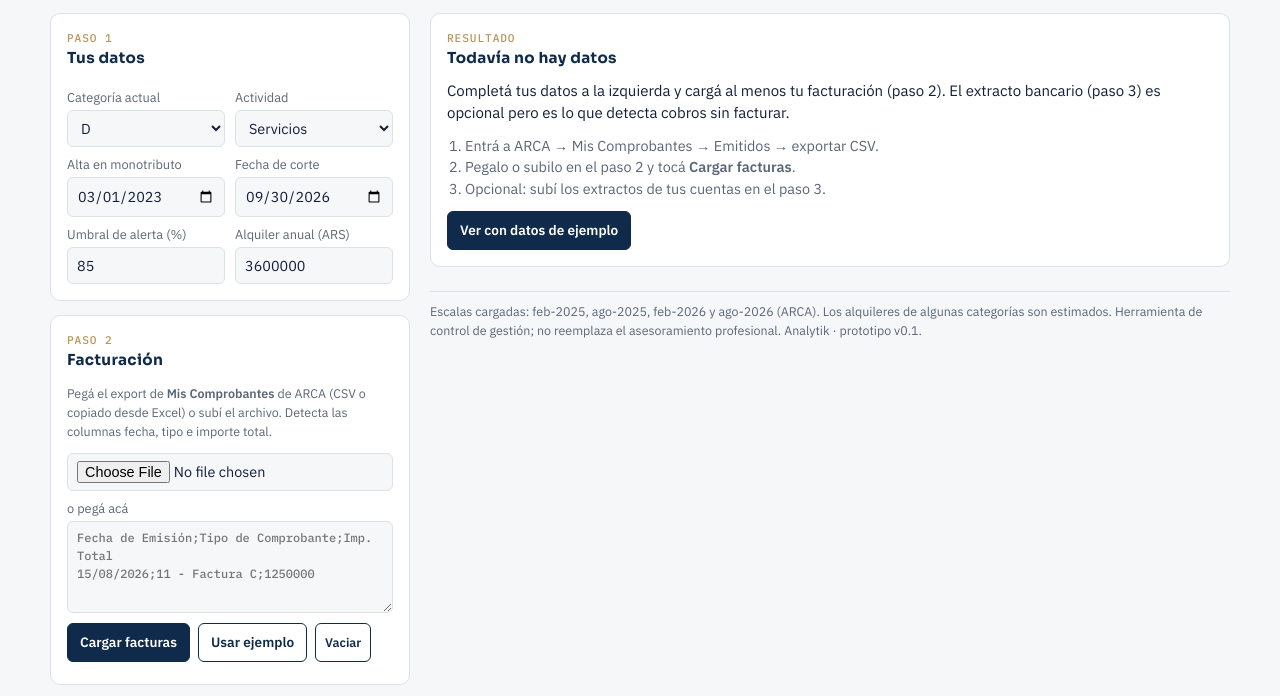
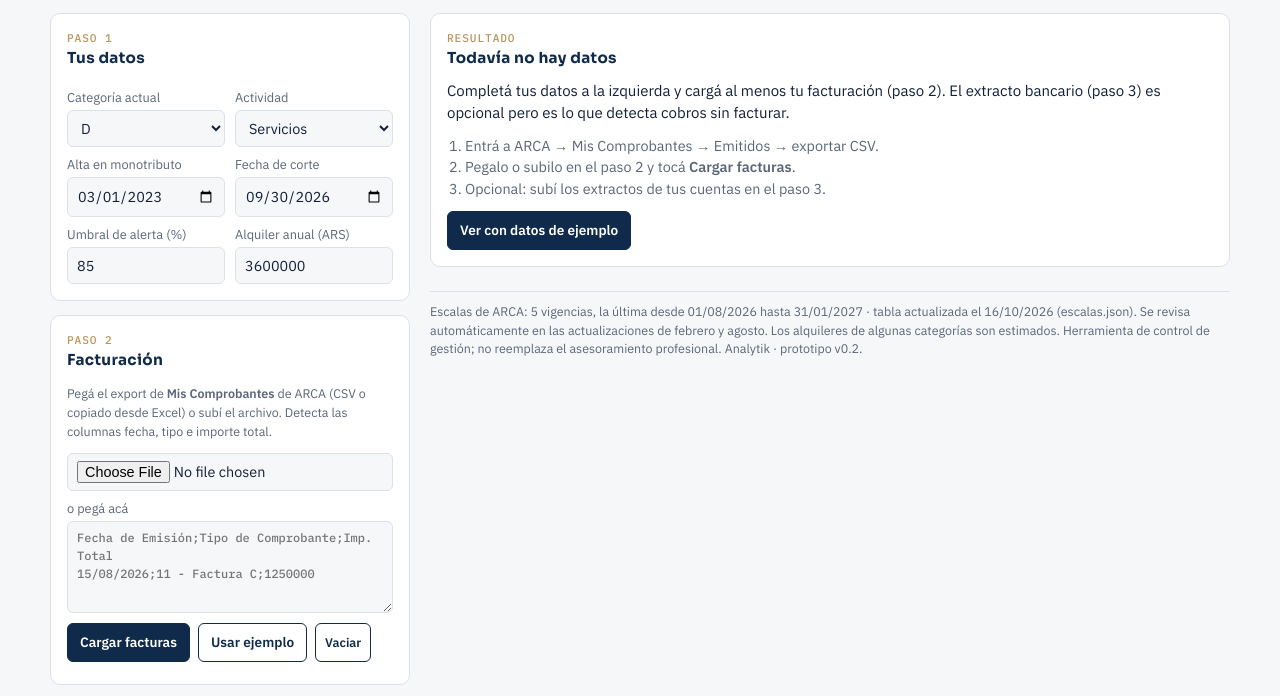
Before and after one commit to analytikcoorp/Control-Monotributo-, a plain HTML site: page index.html in a window 1280 px wide. Shown: the part 104-800 px from the top of the page. Drawn offline with Linux system fonts and the light colour scheme.

Commit message:
Escalas externas en escalas.json con carga en tiempo de ejecución
Co-Authored-By: Claude Fable 5.1 <noreply@anthropic.com>
Claude-Session: https://claude.ai/code/session_017Y5q7u1EQMNJk3ShUs8cDA

```diff
--- /dev/null
+++ b/escalas.json
@@ -0,0 +1,287 @@
+{
+ "actualizado": "2026-10-16",
+ "fuente": "ARCA - Régimen Simplificado (valores publicados en arca.gob.ar). Alquileres de algunas categorías estimados por índice.",
+ "nota": "Una entrada por vigencia. d = desde, h = hasta, ing = ingresos brutos anuales tope por categoría A..K, alq = alquileres devengados tope, cs = cuota mensual servicios, cb = cuota mensual venta de bienes.",
+ "vigencias": [
+  {
+   "d": "2024-08-01",
+   "h": "2025-01-31",
+   "ing": [
+    6450000,
+    9450000,
+    13250000,
+    16450000,
+    19350000,
+    24250000,
+    29000000,
+    44000000,
+    49250000,
+    56400000,
+    68000000
+   ],
+   "alq": [
+    1500000,
+    1500000,
+    2050000,
+    2050000,
+    2600000,
+    2600000,
+    2600000,
+    3850000,
+    3850000,
+    3850000,
+    3850000
+   ],
+   "cs": [
+    26600,
+    30280,
+    35458,
+    45443,
+    64348,
+    80983,
+    123696,
+    280734,
+    517608,
+    620264,
+    867084
+   ],
+   "cb": [
+    26600,
+    30280,
+    34658,
+    44343,
+    58148,
+    69783,
+    85296,
+    170734,
+    255108,
+    311916,
+    377084
+   ]
+  },
+  {
+   "d": "2025-02-01",
+   "h": "2025-07-31",
+   "ing": [
+    7813063.45,
+    11447046.44,
+    16050091.57,
+    19926340.1,
+    23439190.34,
+    29374695.9,
+    35128502.31,
+    53298417.3,
+    59657887.55,
+    68318880.36,
+    82370281.28
+   ],
+   "alq": [
+    1817072,
+    1817072,
+    2483315,
+    2483315,
+    3149558,
+    3149558,
+    3149558,
+    4663617,
+    4663617,
+    4663617,
+    4663617
+   ],
+   "cs": [
+    32221.31,
+    36679,
+    42951.25,
+    55047.23,
+    77946.23,
+    98097.03,
+    149838.7,
+    340061.67,
+    626931.02,
+    751358.43,
+    1050323.24
+   ],
+   "cb": [
+    32221.31,
+    36679,
+    41982.22,
+    53714.87,
+    70436.23,
+    84530.74,
+    103321.64,
+    206815.16,
+    309020.2,
+    377851.45,
+    456773.07
+   ]
+  },
+  {
+   "d": "2025-08-01",
+   "h": "2026-01-31",
+   "ing": [
+    8992597.87,
+    13175201.52,
+    18473166.15,
+    22934610.05,
+    26977793.6,
+    33809379.57,
+    40431835.35,
+    61344853.64,
+    68664410.05,
+    78632948.76,
+    94805682.9
+   ],
+   "alq": [
+    2091361,
+    2091361,
+    2859263,
+    2859263,
+    3626293,
+    3626293,
+    3626293,
+    6274117,
+    6274117,
+    6274117,
+    6274117
+   ],
+   "cs": [
+    37085.74,
+    42216.41,
+    49435.58,
+    63357.8,
+    89714.31,
+    112906.59,
+    172457.38,
+    391400.62,
+    721650.46,
+    874069.29,
+    1208890.6
+   ],
+   "cb": [
+    37085.74,
+    42216.41,
+    48320.22,
+    61824.18,
+    81070.26,
+    97291.54,
+    118920.05,
+    238038.48,
+    355672.64,
+    434895.92,
+    525732.01
+   ]
+  },
+  {
+   "d": "2026-02-01",
+   "h": "2026-07-31",
+   "ing": [
+    10277988.13,
+    15058447.71,
+    21113696.52,
+    26212853.42,
+    30833964,
+    38642048,
+    46211109,
+    70113407,
+    78479212,
+    89872640,
+    108357084.05
+   ],
+   "alq": [
+    2390230,
+    2390230,
+    3267932,
+    3267932,
+    4144694,
+    4144694,
+    4144694,
+    7170689,
+    7170689,
+    7170689,
+    7170689
+   ],
+   "cs": [
+    42386.7,
+    48250.78,
+    56501.85,
+    72414.1,
+    102537.97,
+    129045.32,
+    197108.23,
+    447346.93,
+    824802.26,
+    999007.65,
+    1381687.9
+   ],
+   "cb": [
+    42386.7,
+    48250.78,
+    55227.06,
+    70661.26,
+    92658.35,
+    111198.27,
+    135918.34,
+    272063.4,
+    406512.05,
+    497059.41,
+    600879.51
+   ]
+  },
+  {
+   "d": "2026-08-01",
+   "h": "2027-01-31",
+   "ing": [
+    12009410.45,
+    17595182.74,
+    24670494.31,
+    30628651.43,
+    36028231.33,
+    45151659.41,
+    53995798.87,
+    81924660.37,
+    91699761.9,
+    105012519.2,
+    126610838.75
+   ],
+   "alq": [
+    2792886.15,
+    2792886.15,
+    3816944.41,
+    3816944.41,
+    4841002.66,
+    4841002.66,
+    4841002.66,
+    8375365,
+    8375365,
+    8375365,
+    8375365
+   ],
+   "cs": [
+    49527.18,
+    56379.08,
+    66020.12,
+    84612.93,
+    119811.45,
+    150784.21,
+    230312.94,
+    522706.68,
+    963747.86,
+    1167299.76,
+    1614446.04
+   ],
+   "cb": [
+    49527.18,
+    56379.08,
+    64530.58,
+    82564.81,
+    108267.51,
+    129930.65,
+    158815.05,
+    317895.01,
+    474992.78,
+    580793.69,
+    702103.24
+   ]
+  }
+ ]
+}
--- a/index.html
+++ b/index.html
@@ -1,3 +1,4 @@
+<meta charset="utf-8">
 <title>Control Monotributo</title>
 <meta name="claude:viewport-fit-sides" content="cover">
 <link rel="stylesheet" href="https://fonts.googleapis.com/css2?family=Sora:wght@500;600;700&family=IBM+Plex+Sans:wght@400;500;600&family=IBM+Plex+Mono:wght@500&display=swap">
@@ -163,7 +164,7 @@ td.n,th.n{text-align:right}
   </div>
 
   </div>
-  <p class="foot">Escalas cargadas: feb-2025, ago-2025, feb-2026 y ago-2026 (ARCA). Los alquileres de algunas categorías son estimados. Herramienta de control de gestión; no reemplaza el asesoramiento profesional. Analytik · prototipo v0.1.</p>
+  <p class="foot"><span id="escInfo"></span> Los alquileres de algunas categorías son estimados. Herramienta de control de gestión; no reemplaza el asesoramiento profesional. Analytik · prototipo v0.2.</p>
 </main>
 </div>
 </div>
@@ -171,7 +172,7 @@ td.n,th.n{text-align:right}
 <script>
 // ---------- Escalas con vigencia ----------
 const CATS="ABCDEFGHIJK".split("");
-const ESC=[
+let ESC=[
  {d:"2024-08-01",h:"2025-01-31",ing:[6450000,9450000,13250000,16450000,19350000,24250000,29000000,44000000,49250000,56400000,68000000],alq:[1500000,1500000,2050000,2050000,2600000,2600000,2600000,3850000,3850000,3850000,3850000],cs:[26600,30280,35458,45443,64348,80983,123696,280734,517608,620264,867084],cb:[26600,30280,34658,44343,58148,69783,85296,170734,255108,311916,377084]},
  {d:"2025-02-01",h:"2025-07-31",ing:[7813063.45,11447046.44,16050091.57,19926340.10,23439190.34,29374695.90,35128502.31,53298417.30,59657887.55,68318880.36,82370281.28],alq:[1817072,1817072,2483315,2483315,3149558,3149558,3149558,4663617,4663617,4663617,4663617],cs:[32221.31,36679,42951.25,55047.23,77946.23,98097.03,149838.70,340061.67,626931.02,751358.43,1050323.24],cb:[32221.31,36679,41982.22,53714.87,70436.23,84530.74,103321.64,206815.16,309020.20,377851.45,456773.07]},
  {d:"2025-08-01",h:"2026-01-31",ing:[8992597.87,13175201.52,18473166.15,22934610.05,26977793.60,33809379.57,40431835.35,61344853.64,68664410.05,78632948.76,94805682.90],alq:[2091361,2091361,2859263,2859263,3626293,3626293,3626293,6274117,6274117,6274117,6274117],cs:[37085.74,42216.41,49435.58,63357.80,89714.31,112906.59,172457.38,391400.62,721650.46,874069.29,1208890.60],cb:[37085.74,42216.41,48320.22,61824.18,81070.26,97291.54,118920.05,238038.48,355672.64,434895.92,525732.01]},
@@ -179,6 +180,9 @@ const ESC=[
  {d:"2026-08-01",h:"2027-01-31",ing:[12009410.45,17595182.74,24670494.31,30628651.43,36028231.33,45151659.41,53995798.87,81924660.37,91699761.90,105012519.20,126610838.75],alq:[2792886.15,2792886.15,3816944.41,3816944.41,4841002.66,4841002.66,4841002.66,8375365,8375365,8375365,8375365],cs:[49527.18,56379.08,66020.12,84612.93,119811.45,150784.21,230312.94,522706.68,963747.86,1167299.76,1614446.04],cb:[49527.18,56379.08,64530.58,82564.81,108267.51,129930.65,158815.05,317895.01,474992.78,580793.69,702103.24]},
 ];
 const escAt=d=>ESC.find(e=>d>=e.d&&d<=e.h)||null;
+let ESC_INFO={actualizado:"2026-10-16",origen:"valores incluidos en la página"};
+async function cargarEscalas(){ try{ const r=await fetch("escalas.json",{cache:"no-store"}); if(!r.ok) throw 0; const j=await r.json(); if(Array.isArray(j.vigencias)&&j.vigencias.length&&j.vigencias.every(v=>v.d&&v.h&&v.ing&&v.ing.length===11)){ ESC=j.vigencias.sort((a,b)=>a.d<b.d?-1:1); ESC_INFO={actualizado:j.actualizado||"",origen:"escalas.json"}; } }catch(e){} pintarEscalas(); if(typeof render==="function") render(); }
+function pintarEscalas(){ const el=document.getElementById("escInfo"); if(!el) return; const ult=ESC[ESC.length-1]; const f=x=>x?x.split("-").reverse().join("/"):""; el.innerHTML=`Escalas de ARCA: ${ESC.length} vigencias, la última desde ${f(ult.d)} hasta ${f(ult.h)} · tabla actualizada el ${f(ESC_INFO.actualizado)} (${ESC_INFO.origen}). Se revisa automáticamente en las actualizaciones de febrero y agosto.`; }
 const catByVal=(e,arr,x)=>{if(!e)return"SIN ESCALA";const n=arr.filter(v=>v<x).length;return n>=CATS.length?"EXCLUIDO":CATS[n];};
 
 // ---------- utilidades ----------
@@ -197,7 +201,7 @@ const findCol=(h,res)=>{for(const r of res){const i=h.findIndex(x=>r.test(x));if
 // ---------- estado ----------
 let FAC=[], MOV=[];
 const KW=()=> $("kw").value.split(",").map(s=>s.trim().toLowerCase()).filter(Boolean);
-const norm=s=>s.toLowerCase().normalize("NFD").replace(/[̀-ͯ]/g,"");
+const norm=s=>s.toLowerCase().normalize("NFD").replace(/[\u0300-\u036f]/g,"");
 
 // ---------- demo ----------
 function seed(n){let x=n;return()=>{x=(x*1664525+1013904223)%4294967296;return x/4294967296;};}
@@ -342,5 +346,5 @@ window.matchMedia("(prefers-color-scheme: dark)").addEventListener("change",rend
 (()=>{const d=new Date(); d.setDate(0); $("corte").value=iso(new Date(d.getTime()-d.getTimezoneOffset()*6e4));})();
 $("emptyDemo").addEventListener("click",()=>{demo();render();});
 $("facClear").addEventListener("click",()=>{ FAC=[]; $("facInfo").textContent="Sin facturas cargadas."; render(); });
-render();
+pintarEscalas(); render(); cargarEscalas();
 </script>
```
Also changed, not shown: 1 other file.
